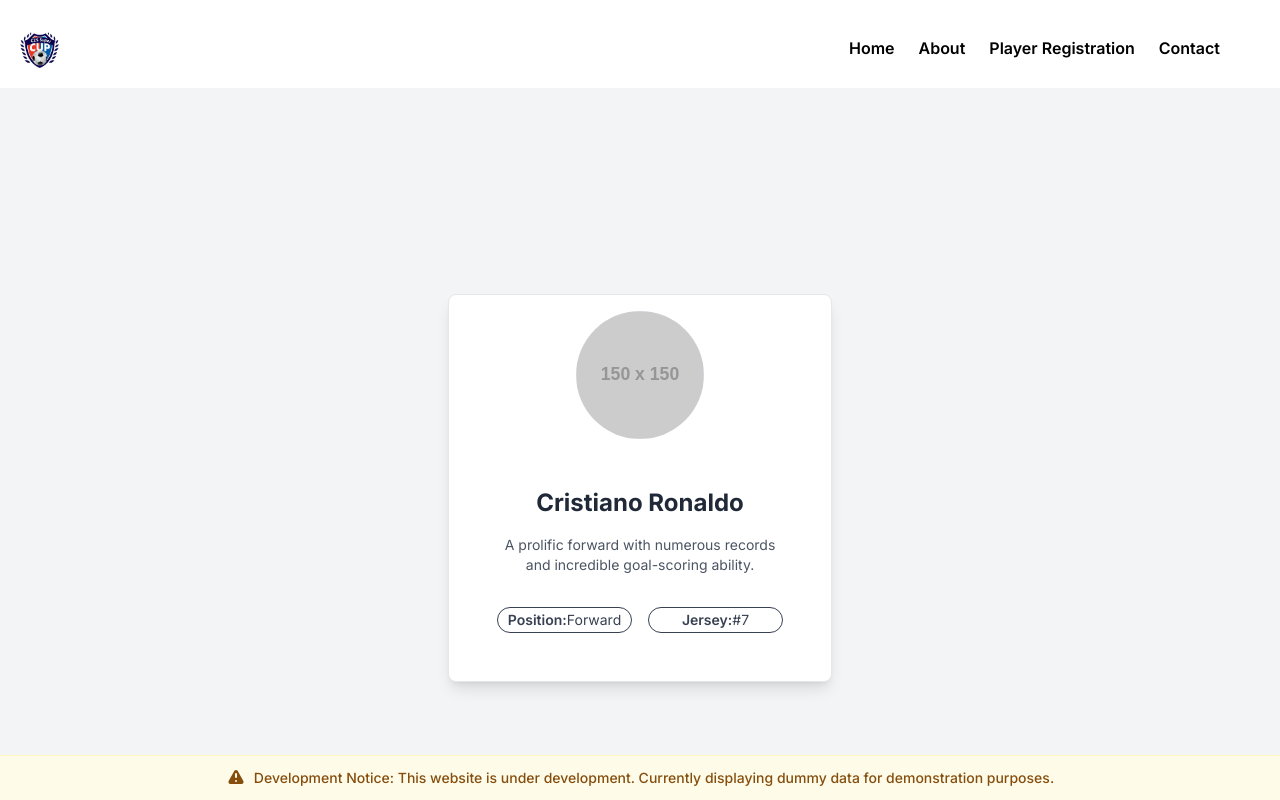
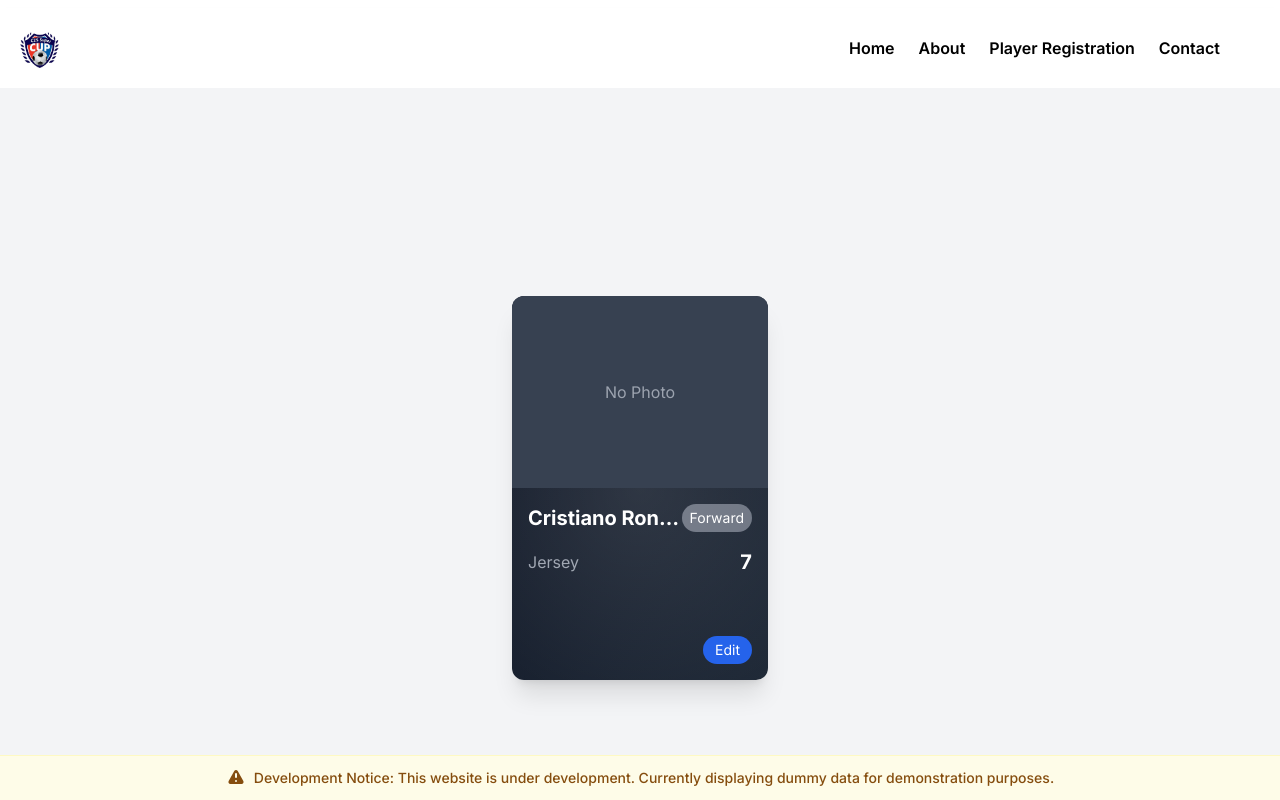
Before and after one commit to chistym17/czs-frontend, a Next.js app: page /player-card in a window 1280 px wide. Shown: the top 800 px of the page. Built offline with nearby package versions, Linux system fonts and the light colour scheme.

Commit message:
team customization page added

```diff
--- a/src/app/team-customization/page.jsx
+++ b/src/app/team-customization/page.jsx
@@ -1,13 +1,35 @@
 "use client";
-import { useState } from "react";
+import { useState, useEffect } from "react";
 import { ToastContainer, toast } from 'react-toastify';
 import 'react-toastify/dist/ReactToastify.css';
 import Navbar from "../../components/Navbar";
 import TeamAuthForm from "../../components/TeamAuthForm";
+import TeamInfoHeader from "../../components/TeamInfoHeader";
+import PlayerGrid from "../../components/PlayerGrid";
 
 const TeamCustomization = () => {
   const [isAuthenticated, setIsAuthenticated] = useState(false);
   const [teamData, setTeamData] = useState(null);
+  const [isLoading, setIsLoading] = useState(false);
+
+  const fetchTeamData = async (teamName) => {
+    try {
+      setIsLoading(true);
+      const res = await fetch(`${process.env.NEXT_PUBLIC_API_URL}/api/teams/by-name/${encodeURIComponent(teamName)}`);
+      const data = await res.json();
+
+      if (data.success) {
+        setTeamData(data.data);
+      } else {
+        toast.error('Failed to fetch team data');
+      }
+    } catch (error) {
+      console.error("Error fetching team data:", error);
+      toast.error('An error occurred while fetching team data');
+    } finally {
+      setIsLoading(false);
+    }
+  };
 
   const handleAuthentication = async (teamName, secretKey) => {
     try {
@@ -23,7 +45,7 @@ const TeamCustomization = () => {
 
       if (data?.isValid) {
         setIsAuthenticated(true);
-        setTeamData(data);
+        await fetchTeamData(teamName);
         toast.success('Team authentication successful!', {
           position: "top-right",
           autoClose: 3000,
@@ -55,6 +77,14 @@ const TeamCustomization = () => {
     }
   };
 
+  const handleLogoUpload = (logoUrl) => {
+    setTeamData(prev => ({
+      ...prev,
+      logo: logoUrl
+    }));
+    toast.success('Team logo updated successfully!');
+  };
+
   if (!isAuthenticated) {
     return (
       <div className="min-h-screen bg-gray-50">
@@ -80,39 +110,33 @@ const TeamCustomization = () => {
     );
   }
 
+  if (isLoading) {
+    return (
+      <div className="min-h-screen bg-gray-50">
+        <Navbar />
+        <div className="flex items-center justify-center h-[calc(100vh-64px)]">
+          <div className="animate-spin rounded-full h-12 w-12 border-b-2 border-blue-600"></div>
+        </div>
+      </div>
+    );
+  }
+
   return (
     <div className="min-h-screen bg-gray-50">
       <Navbar />
       <ToastContainer />
-      <div className="max-w-4xl mx-auto px-4 py-8">
-        <div className="bg-white rounded-lg shadow-lg p-6">
-          <h1 className="text-2xl font-bold text-blue-600 mb-4">
-            Team Customization Dashboard
-          </h1>
-          <p className="text-gray-600 mb-6">
-            Welcome, {teamData?.teamName}! You can now customize your team information.
-          </p>
+      <div className="max-w-7xl mx-auto px-4 py-8">
+        {/* Team Info Header */}
+        <TeamInfoHeader
+          teamData={teamData}
+          onLogoUpload={handleLogoUpload}
+        />
 
-          {/* Main customization content will go here */}
-          <div className="space-y-6">
-            <div className="bg-blue-50 p-4 rounded-lg">
-              <h2 className="text-lg font-semibold mb-2">Team Information</h2>
-              <p className="text-gray-600">
-                Update your team logo, name, and other details.
-              </p>
-            </div>
-            <div className="bg-blue-50 p-4 rounded-lg">
-              <h2 className="text-lg font-semibold mb-2">Player Management</h2>
-              <p className="text-gray-600">
-                Update player photos, positions, and other information.
-              </p>
-            </div>
-            <div className="bg-blue-50 p-4 rounded-lg">
-              <h2 className="text-lg font-semibold mb-2">Team Statistics</h2>
-              <p className="text-gray-600">
-                View and update your team's performance metrics and statistics.
-              </p>
-            </div>
+        {/* Players Grid */}
+        <div className="mt-8">
+          <div className="bg-white rounded-xl shadow-lg p-6">
+            <h2 className="text-2xl font-bold text-gray-800 mb-6">Team Players</h2>
+            <PlayerGrid players={teamData?.players || []} />
           </div>
         </div>
       </div>
--- a/src/app/team-registration/players/page.jsx
+++ b/src/app/team-registration/players/page.jsx
@@ -83,7 +83,7 @@ export default function PlayersRegistration() {
     setSavedPlayers([]);
     setCurrentPlayer(1);
     setTeamData({});
-    localStorage.removeItem('players');
+    // localStorage.removeItem('players');
     localStorage.removeItem('currentPlayer');
     localStorage.removeItem('teamData');
     window.location.href = "/team-customization"
--- a/src/components/PlayerCard.jsx
+++ b/src/components/PlayerCard.jsx
@@ -1,25 +1,69 @@
+import Image from 'next/image';
+
 const PlayerCard = ({ player }) => {
+  const getPositionColor = (position) => {
+    const colors = {
+      GK: 'bg-yellow-500',
+      CB: 'bg-red-500',
+      RB: 'bg-red-600',
+      LB: 'bg-red-600',
+      CDM: 'bg-blue-500',
+      CM: 'bg-blue-600',
+      CAM: 'bg-blue-700',
+      RM: 'bg-green-500',
+      LM: 'bg-green-500',
+      RW: 'bg-green-600',
+      LW: 'bg-green-600',
+      CF: 'bg-purple-500',
+      ST: 'bg-purple-600',
+      SS: 'bg-purple-700',
+    };
+    return colors[position] || 'bg-gray-500';
+  };
+
   return (
-    <div className="card w-full lg:w-96 bg-white shadow-lg rounded-lg p-4 border border-gray-200">
-      <div className="avatar flex justify-center mb-4">
-        <div className="w-32 mask mask-circle border border-gray-300">
-          <img src={player.picture} alt={player.name} />
+    <div className="relative w-64 h-96 bg-gradient-to-br from-gray-900 to-gray-800 rounded-xl overflow-hidden shadow-xl transform hover:scale-105 transition-transform duration-300">
+      {/* Card Background Pattern */}
+      <div className="absolute inset-0 opacity-10">
+        <div className="absolute inset-0 bg-[radial-gradient(circle_at_center,_var(--tw-gradient-stops))] from-white to-transparent"></div>
+      </div>
+
+      {/* Player Image */}
+      <div className="relative h-48 w-full">
+        {player.image ? (
+          <Image
+            src={player.image}
+            alt={player.name}
+            fill
+            className="object-cover"
+          />
+        ) : (
+          <div className="w-full h-full bg-gray-700 flex items-center justify-center">
+            <span className="text-gray-400">No Photo</span>
+          </div>
+        )}
+      </div>
+
+      {/* Player Info */}
+      <div className="p-4 text-white">
+        <div className="flex justify-between items-start mb-2">
+          <h3 className="text-xl font-bold truncate">{player.name}</h3>
+          <span className={`${getPositionColor(player.position)} text-white text-sm px-2 py-1 rounded-full`}>
+            {player.position}
+          </span>
         </div>
-      </div>
-      <div className="card-body items-center text-center">
-        <h2 className="card-title text-2xl font-bold text-gray-800">
-          {player.name}
-        </h2>
-        <p className="text-sm text-gray-600 mt-2">{player.about}</p>
-        <div className="mt-6 grid grid-cols-2 gap-4 w-full">
-          <div className="badge badge-outline text-gray-700 text-md p-3 w-full text-center">
-            <span className="font-semibold">Position:</span> {player.position}
-          </div>
-          <div className="badge badge-outline text-gray-700 text-md p-3 w-full text-center">
-            <span className="font-semibold">Jersey:</span> #
-            {player.jerseyNumber}
+
+        <div className="mt-4 space-y-2">
+          <div className="flex justify-between items-center">
+            <span className="text-gray-400">Jersey</span>
+            <span className="text-xl font-bold">{player.jerseyNumber}</span>
           </div>
         </div>
+
+        {/* Edit Button */}
+        <button className="absolute bottom-4 right-4 bg-blue-600 hover:bg-blue-700 text-white px-3 py-1 rounded-full text-sm transition-colors">
+          Edit
+        </button>
       </div>
     </div>
   );
--- /dev/null
+++ b/src/components/PlayerGrid.jsx
@@ -0,0 +1,13 @@
+import PlayerCard from './PlayerCard';
+
+const PlayerGrid = ({ players }) => {
+  return (
+    <div className="grid grid-cols-1 sm:grid-cols-2 md:grid-cols-3 lg:grid-cols-4 gap-6">
+      {players.map((player) => (
+        <PlayerCard key={player._id} player={player} />
+      ))}
+    </div>
+  );
+};
+
+export default PlayerGrid;
--- a/src/components/RegistrationModal.jsx
+++ b/src/components/RegistrationModal.jsx
@@ -62,6 +62,8 @@ const RegistrationModal = ({ onClose, teamData, completePlayers }) => {
 
     try {
       const playersToSend = completePlayers.slice(0, 16);
+
+      console.log('playersToSend', playersToSend);
       const formData = new FormData();
       formData.append('players', JSON.stringify(playersToSend.map(player => ({
         name: player.name,
@@ -77,6 +79,8 @@ const RegistrationModal = ({ onClose, teamData, completePlayers }) => {
         },
         body: formData
       });
+
+      console.log('response', response);
 
       const data = await response.json();
 
--- /dev/null
+++ b/src/components/TeamInfoHeader.jsx
@@ -0,0 +1,125 @@
+import { useState } from 'react';
+import Image from 'next/image';
+import { toast } from 'react-toastify';
+
+const TeamInfoHeader = ({ teamData, onLogoUpload }) => {
+  const [isUploading, setIsUploading] = useState(false);
+
+  const handleLogoUpload = async (e) => {
+    const file = e.target.files[0];
+    if (!file) return;
+
+    // Validate file type
+    if (!file.type.startsWith('image/')) {
+      toast.error('Please upload an image file');
+      return;
+    }
+
+    // Validate file size (max 5MB)
+    if (file.size > 5 * 1024 * 1024) {
+      toast.error('Image size should be less than 5MB');
+      return;
+    }
+
+    setIsUploading(true);
+    try {
+      const formData = new FormData();
+      formData.append('logo', file);
+      formData.append('teamId', teamData._id);
+
+      const response = await fetch(`${process.env.NEXT_PUBLIC_API_URL}/api/teams/upload-logo`, {
+        method: 'POST',
+        body: formData,
+      });
+
+      if (!response.ok) {
+        throw new Error('Failed to upload logo');
+      }
+
+      const data = await response.json();
+      if (data.success) {
+        onLogoUpload(data.logoUrl);
+        toast.success('Team logo updated successfully!');
+      } else {
+        throw new Error(data.message || 'Failed to upload logo');
+      }
+    } catch (error) {
+      console.error('Error uploading logo:', error);
+      toast.error(error.message || 'Failed to upload logo');
+    } finally {
+      setIsUploading(false);
+    }
+  };
+
+  return (
+    <div className="bg-gradient-to-r from-blue-600 to-blue-800 rounded-xl p-6 text-white shadow-lg">
+      <div className="flex flex-col md:flex-row items-center justify-between gap-6">
+        {/* Team Logo and Info */}
+        <div className="flex items-center space-x-6">
+          <div className="relative w-32 h-32 bg-white rounded-full overflow-hidden group">
+            {teamData?.logo ? (
+              <Image
+                src={teamData.logo}
+                alt={`${teamData.teamName} logo`}
+                fill
+                className="object-cover"
+              />
+            ) : (
+              <div className="w-full h-full flex items-center justify-center bg-gray-200">
+                <span className="text-gray-400">No Logo</span>
+              </div>
+            )}
+            <label
+              htmlFor="logo-upload"
+              className="absolute inset-0 flex items-center justify-center bg-black bg-opacity-50 opacity-0 group-hover:opacity-100 cursor-pointer transition-opacity"
+            >
+              <span className="text-sm font-medium">
+                {isUploading ? 'Uploading...' : 'Upload Logo'}
+              </span>
+            </label>
+            <input
+              id="logo-upload"
+              type="file"
+              accept="image/*"
+              className="hidden"
+              onChange={handleLogoUpload}
+              disabled={isUploading}
+            />
+          </div>
+          <div>
+            <h1 className="text-3xl font-bold mb-2">{teamData?.teamName}</h1>
+            <div className="space-y-1">
+              <p className="text-blue-100">Batch Year: {teamData?.batchYear}</p>
+              <p className="text-blue-100">Captain: {teamData?.captainName}</p>
+              <p className="text-blue-100">Vice Captain: {teamData?.viceCaptainName}</p>
+            </div>
+          </div>
+        </div>
+
+        {/* Team Stats */}
+        <div className="flex space-x-4">
+          <div className="bg-white bg-opacity-10 rounded-lg p-4 text-center min-w-[120px]">
+            <p className="text-sm font-medium text-blue-100">Total Players</p>
+            <p className="text-2xl font-bold">{teamData?.players?.length || 0}</p>
+          </div>
+          <div className="bg-white bg-opacity-10 rounded-lg p-4 text-center min-w-[120px]">
+            <p className="text-sm font-medium text-blue-100">Team ID</p>
+            <p className="text-sm font-mono">{teamData?._id?.slice(-6)}</p>
+          </div>
+        </div>
+      </div>
+
+      {/* Quick Actions */}
+      <div className="mt-6 flex justify-end space-x-4">
+        <button className="bg-white bg-opacity-10 hover:bg-opacity-20 text-white px-4 py-2 rounded-lg transition-colors">
+          Edit Team Info
+        </button>
+        <button className="bg-white bg-opacity-10 hover:bg-opacity-20 text-white px-4 py-2 rounded-lg transition-colors">
+          View Team Stats
+        </button>
+      </div>
+    </div>
+  );
+};
+
+export default TeamInfoHeader;
```
